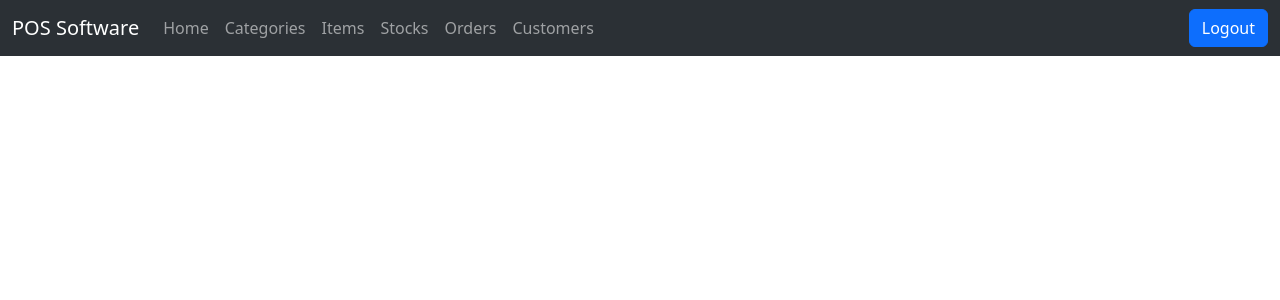
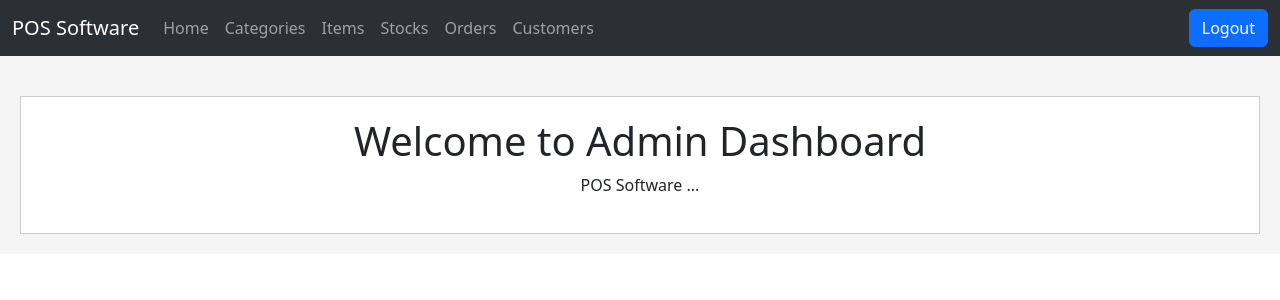
Before and after one commit to chamikasrimantha/Point-Of-Sale-System, a React (Create React App) app in the folder pos-frontend/: page /admin in a window 1280 px wide. Shown: the top 300 px of the page. Built offline with nearby package versions, Linux system fonts and the light colour scheme.

Commit message:
changes added

```diff
--- a/pos-frontend/src/adminpages/Admin.css
+++ b/pos-frontend/src/adminpages/Admin.css
@@ -179,3 +179,20 @@ label {
 .register-btn:hover {
     background-color: #0056b3;
 }
+
+/* AdminHome.css */
+.admin-home {
+    /* Styles for the main container div */
+    /* For example: */
+    background-color: #f5f5f5;
+    padding: 20px;
+}
+
+.admin-home-content {
+    /* Styles for the content area */
+    /* For example: */
+    margin-top: 20px;
+    border: 1px solid #ccc;
+    padding: 20px;
+    background-color: white;
+}
--- a/pos-frontend/src/adminpages/AdminHome.js
+++ b/pos-frontend/src/adminpages/AdminHome.js
@@ -1,15 +1,23 @@
 import React, { useEffect } from 'react'
+import './Admin.css'
 import AdminNavBar from './components/AdminNavBar'
 
 export default function AdminHome() {
 
-    useEffect(() => {
+  useEffect(() => {
 
-    }, [])
+  }, [])
 
   return (
     <div>
-      <AdminNavBar/>
+      <AdminNavBar />
+
+      <div className="admin-home">
+        <div className="admin-home-content">
+          <h1>Welcome to Admin Dashboard</h1>
+          <p>POS Software ...</p>
+        </div>
+      </div>
     </div>
   )
 }
```
Also changed, not shown: 1 other file (tests, documents, lock files or other folders).
